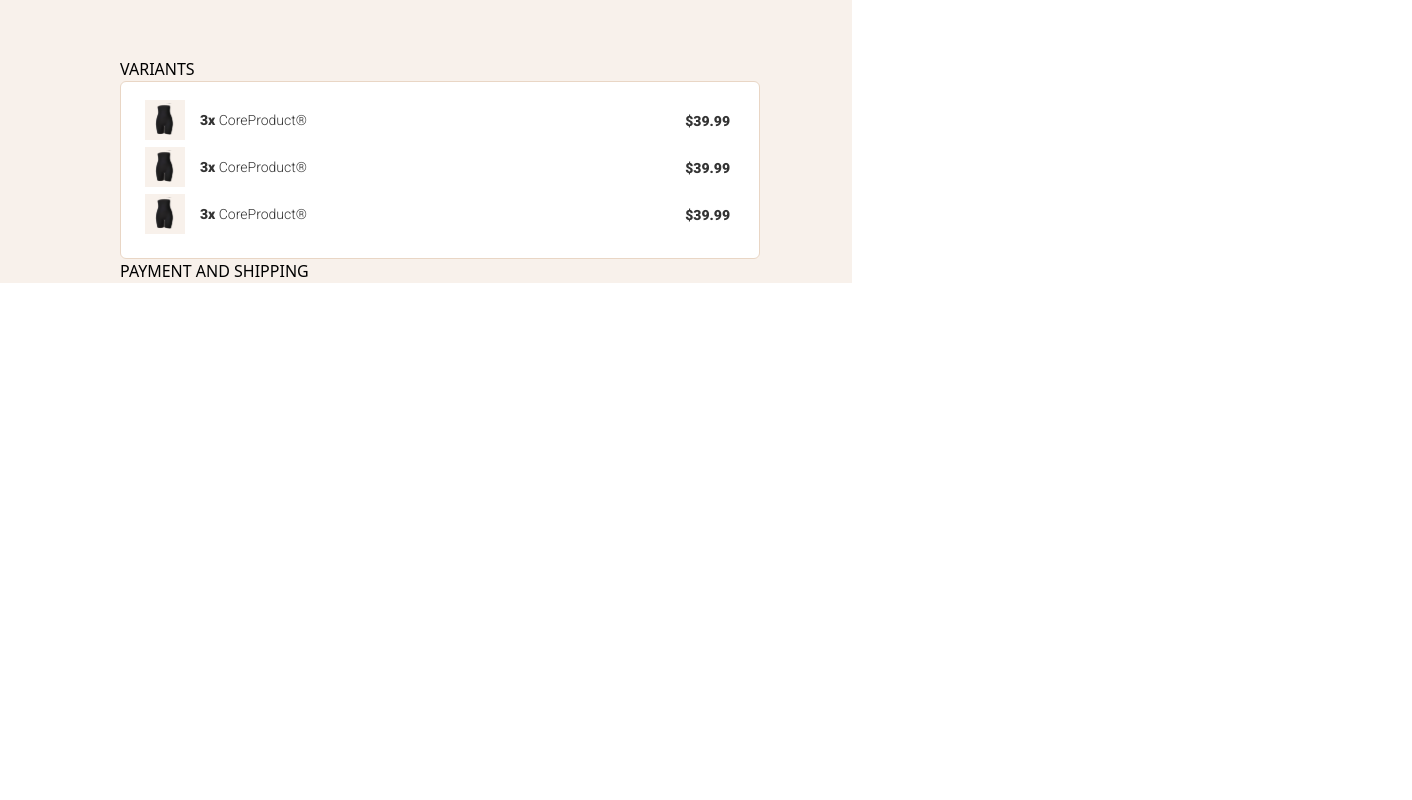
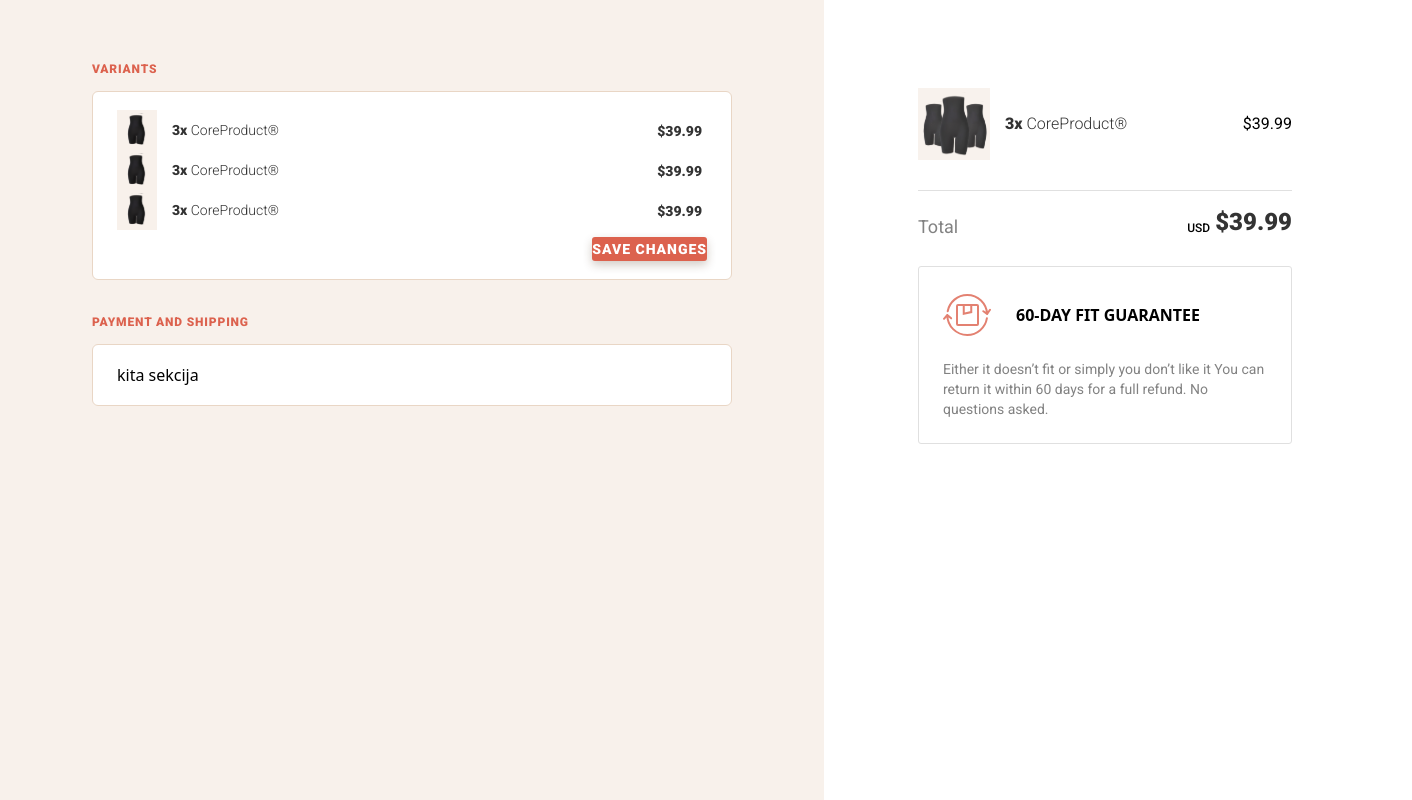
Before and after one commit to agnekondrotiene/cc-task, a React (Create React App) app: page / in a window 1280 px wide. Shown: the whole page, 1412 px wide, since content can reach past the window. Built offline with nearby package versions, Linux system fonts and the light colour scheme.

Commit message:
Add initial page structure and layout

```diff
--- a/src/App.tsx
+++ b/src/App.tsx
@@ -1,6 +1,11 @@
-import { Order } from "components/Order";
+import { CheckoutPage } from "pages/CheckoutPage";
 
 function App() {
-  return <Order />;
+  return (
+    <div className="bg-B1">
+      <CheckoutPage />
+    </div>
+  );
 }
+
 export default App;
--- /dev/null
+++ b/src/components/Button.tsx
@@ -0,0 +1,21 @@
+type Props = {
+  width?: number | string;
+  title: string;
+  paddingX: number;
+  paddingY: number;
+};
+
+export const Button = ({
+  width = "auto",
+  title,
+  paddingX,
+  paddingY,
+}: Props) => {
+  return (
+    <button
+      className={`w-${width} px-[${paddingX}px] py-[${paddingY}px] block box-border bg-M1 shadow-button rounded-[3px] font-roboto not-italic font-black leading-[24px] uppercase text-small2 text-White tracking-[.07em]`}
+    >
+      {title}
+    </button>
+  );
+};
--- a/src/components/Order.tsx
+++ /dev/null
@@ -1,11 +0,0 @@
-import { VariantsList } from "./VariantsList";
-
-export const Order = () => {
-  return (
-    <div className="w-[852px] h-100vh pl-[120px] pr-[92px] pt-[57px] bg-B1">
-      <h2>VARIANTS</h2>
-      <VariantsList />
-      <h2>PAYMENT AND SHIPPING</h2>
-    </div>
-  );
-};
--- a/src/components/OrderSummary.tsx
+++ /dev/null
@@ -1,11 +0,0 @@
-import { GuaranteeBox } from "./GuaranteeBox";
-import { TotalInfo } from "./TotalInfo";
-
-export const OrderSummary = () => {
-  return (
-    <div className="w-[588px] h-100vh pl-[94px] pr-[120px] pt-[88px]">
-      <TotalInfo />
-      <GuaranteeBox />
-    </div>
-  );
-};
--- a/src/components/VariantsList.tsx
+++ /dev/null
@@ -1,11 +0,0 @@
-import { Variant } from "./Variant";
-
-export const VariantsList = () => {
-  return (
-    <div className="bg-White flex flex-col gap-y-[7px] pt-[18px] px-[24px] pb-[24px] border border-solid border-B2 rounded-[6px]">
-      <Variant />
-      <Variant />
-      <Variant />
-    </div>
-  );
-};
--- /dev/null
+++ b/src/components/checkout/OrderDetailsSection.tsx
@@ -0,0 +1,18 @@
+import { PropsWithChildren } from "react";
+
+type Props = PropsWithChildren<{
+  title: string;
+}>;
+
+export const OrderDetailsSection = ({ title, children }: Props) => {
+  return (
+    <div className="w-full bg-B1 mb-[30px]">
+      <h2 className="font-roboto text-small1 font-bold leading-[24px] tracking-[.07em] uppercase text-M1 mb-[10px]">
+        {title}
+      </h2>
+      <div className="bg-white py-[18px] px-[24px] border border-solid border-B2 rounded-[6px]">
+        {children}
+      </div>
+    </div>
+  );
+};
--- a/src/components/TotalInfo.tsx
+++ b/src/components/checkout/summary/CheckoutSummary.tsx
@@ -1,6 +1,6 @@
 import { ReactComponent as Iconx3 } from "assets/productIconx3.svg";
 
-export const TotalInfo = () => {
+export const CheckoutSummary = () => {
   return (
     <div>
       <div className="flex justify-between items-center border-b border-solid border-Gray5 pb-[30px]">
--- /dev/null
+++ b/src/components/checkout/variants/VariantsDetail.tsx
@@ -0,0 +1,17 @@
+import { Button } from "../../Button";
+import { Variant } from "./Variant";
+
+export const VariantsDetail = () => {
+  return (
+    <div className="flex flex-col gap-y-[7px]">
+      <div>
+        <Variant />
+        <Variant />
+        <Variant />
+      </div>
+      <div className="flex justify-end">
+        <Button title="SAVE CHANGES" paddingX={45} paddingY={12} />
+      </div>
+    </div>
+  );
+};
--- /dev/null
+++ b/src/pages/CheckoutPage.tsx
@@ -0,0 +1,30 @@
+import { OrderDetailsSection } from "components/checkout/OrderDetailsSection";
+import { GuaranteeBox } from "components/checkout/summary/GuaranteeBox";
+import { CheckoutSummary } from "components/checkout/summary/CheckoutSummary";
+import { VariantsDetail } from "components/checkout/variants/VariantsDetail";
+
+export const CheckoutPage = () => {
+  return (
+    <div className={`grid grid-cols-[1.45fr_1fr]`}>
+      <div className="w-full pt-[57px] px-[92px] pb-[92px]">
+        <div className="w-[640px] ml-auto">
+          <OrderDetailsSection title="variants">
+            <VariantsDetail />
+          </OrderDetailsSection>
+
+          <OrderDetailsSection title="payment and shipping">
+            kita sekcija
+          </OrderDetailsSection>
+        </div>
+      </div>
+      <div className="w-full h-screen sticky top-0 bg-white">
+        <div className="w-[588px] mr-auto pl-[94px] pr-[120px] pt-[88px]">
+          <div className="w-full ">
+            <CheckoutSummary />
+            <GuaranteeBox />
+          </div>
+        </div>
+      </div>
+    </div>
+  );
+};
--- a/tailwind.config.js
+++ b/tailwind.config.js
@@ -1,11 +1,15 @@
 module.exports = {
   content: ["./src/**/*.{js,jsx,ts,tsx}"],
   theme: {
+    screens: {
+      mobile: "640px",
+      laptop: "1440px",
+    },
     extend: {
       colors: {
         B1: "#F8F1EB",
         B2: "#E9D6C5",
-        M1: "DC624E",
+        M1: "#DC624E",
         Gray1: "#333333",
         Gray3: "#828282",
         Gray5: "#E0E0E0",
@@ -22,6 +26,9 @@
         normal2: "18px",
         large1: "24px",
       },
+      boxShadow: {
+        button: "0px 4px 10px rgba(67, 40, 16, 0.24)",
+      },
     },
   },
   plugins: [],
```
Also changed, not shown: src/components/checkout/summary/GuaranteeBox.tsx (renamed from src/components/GuaranteeBox.tsx), src/components/checkout/variants/Variant.tsx (renamed from src/components/Variant.tsx).
